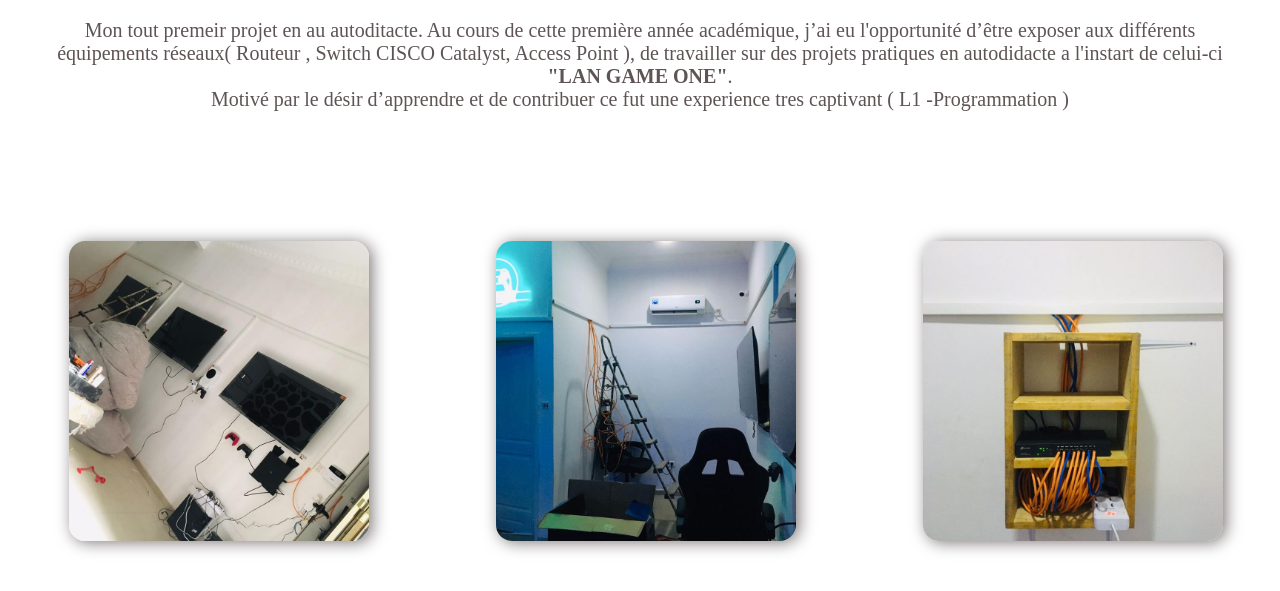
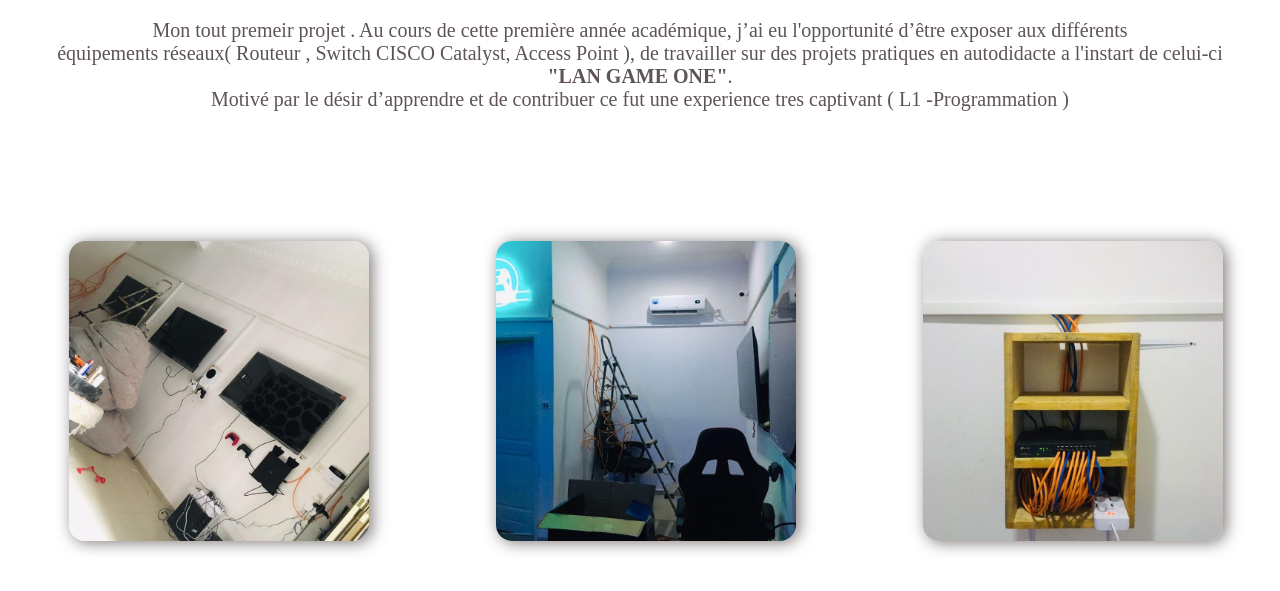
Before and after one commit to TheDev10/TheDev.github.io, a plain HTML site: page reseau.html in a window 1280 px wide. Shown: the part 181-772 px from the top of the page. Drawn offline with Linux system fonts and the light colour scheme.

Commit message:
Update reseau.html

```diff
--- a/reseau.html
+++ b/reseau.html
@@ -43,7 +43,7 @@
         </div>
     </nav>
     <h2>Network</h2>
-     <p >Mon tout premeir projet en au autoditacte. Au cours de cette première année académique, j’ai eu l'opportunité d’être exposer aux différents <br>
+     <p >Mon tout premeir projet . Au cours de cette première année académique, j’ai eu l'opportunité d’être exposer aux différents <br>
         équipements réseaux( Routeur , Switch CISCO Catalyst, Access Point ), de travailler sur des projets pratiques en autodidacte a l'instart de celui-ci <br><b>"LAN GAME ONE"</b>. <br>Motivé par le désir d’apprendre et de contribuer ce fut une experience tres  captivant ( L1 -Programmation )</p>
 
     <div class="mentor">
```
